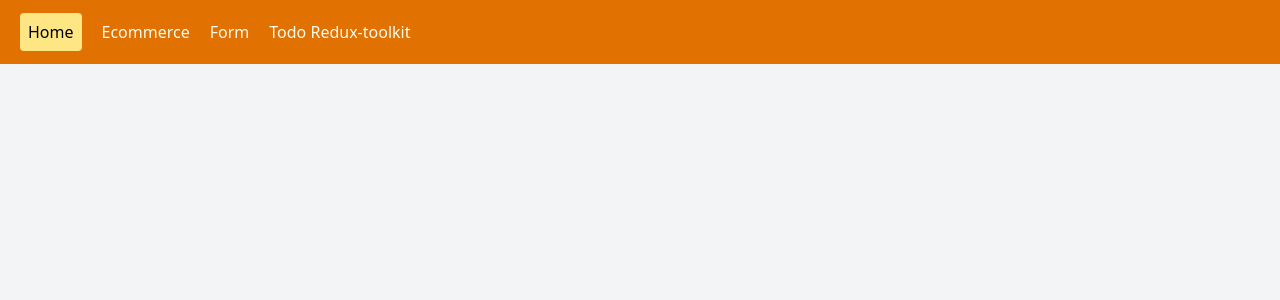
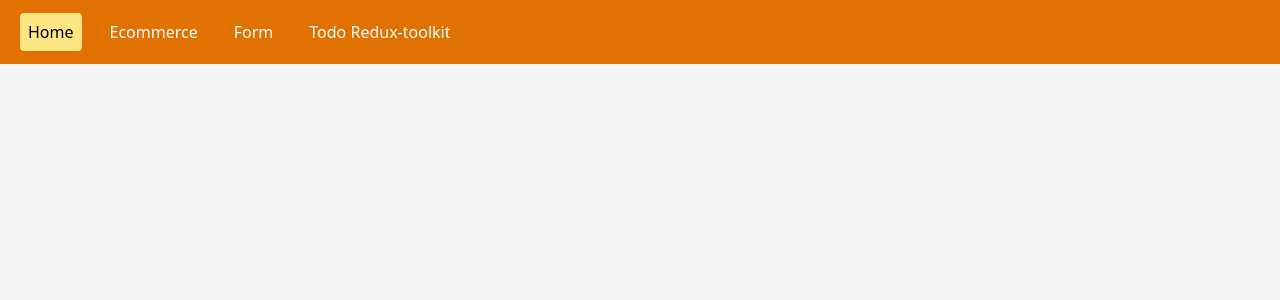
Before and after one commit to deepak10100/react-project, a React (Vite) app: page / in a window 1280 px wide. Shown: the top 300 px of the page. Built offline with nearby package versions, Linux system fonts and the light colour scheme.

Commit message:
update 0-4

```diff
--- a/src/components/Navbar.jsx
+++ b/src/components/Navbar.jsx
@@ -9,10 +9,10 @@ export default function Navbar() {
     <header className=' bg-amber-600 text-amber-50 p-5 w-full'>
         <nav>
             <ul className='md:flex hidden gap-5 items-center'>
-                <li><NavLink to={'/'}  className={({isActive}) =>isActive?' bg-amber-200 text-black p-2  rounded-sm font-medium':""}>Home</NavLink></li>
-                <li><NavLink to={'/ecommerce'}  className={({isActive}) =>isActive?' bg-amber-200 text-black p-2  rounded-sm font-medium':""}>Ecommerce</NavLink></li>
-                <li><NavLink to={'/form'}  className={({isActive}) =>isActive?' bg-amber-200 text-black p-2  rounded-sm font-medium':""}>Form</NavLink></li>
-                <li><NavLink to={'/todo'}  className={({isActive}) =>isActive?' bg-amber-200 text-black p-2  rounded-sm font-medium':""}>Todo Redux-toolkit</NavLink></li>
+                <li><NavLink to={'/'}  className={({isActive}) =>isActive?' bg-amber-200 text-black p-2  rounded-sm font-medium':" hover:bg-amber-200 text-white hover:text-black p-2  rounded-sm font-medium"}>Home</NavLink></li>
+                <li><NavLink to={'/ecommerce'}  className={({isActive}) =>isActive?' bg-amber-200 text-black p-2  rounded-sm font-medium':"hover:bg-amber-200 text-white hover:text-black  p-2  rounded-sm font-medium"}>Ecommerce</NavLink></li>
+                <li><NavLink to={'/form'}  className={({isActive}) =>isActive?' bg-amber-200 text-black p-2  rounded-sm font-medium':"hover:bg-amber-200 text-white hover:text-black p-2  rounded-sm font-medium"}>Form</NavLink></li>
+                <li><NavLink to={'/todo'}  className={({isActive}) =>isActive?' bg-amber-200 text-black p-2  rounded-sm font-medium':"hover:bg-amber-200 text-white hover:text-black p-2  rounded-sm font-medium"}>Todo Redux-toolkit</NavLink></li>
             </ul>
         </nav>
     </header>
```
